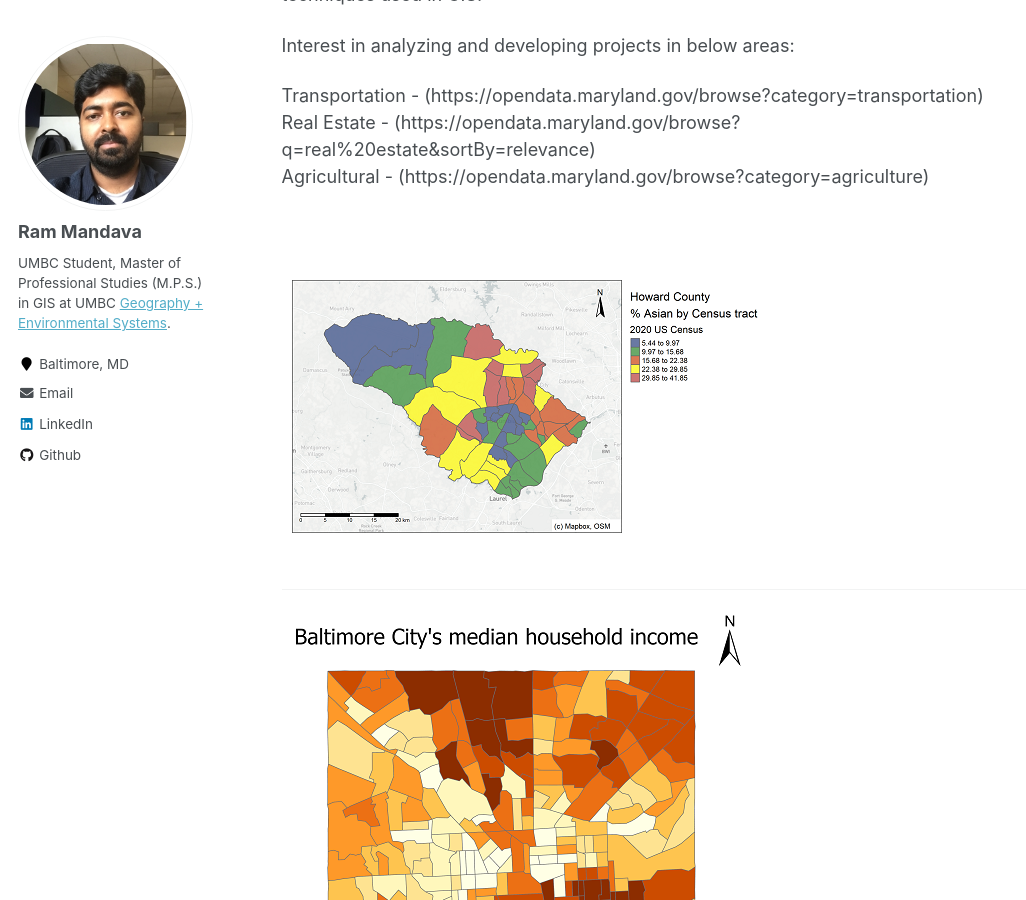
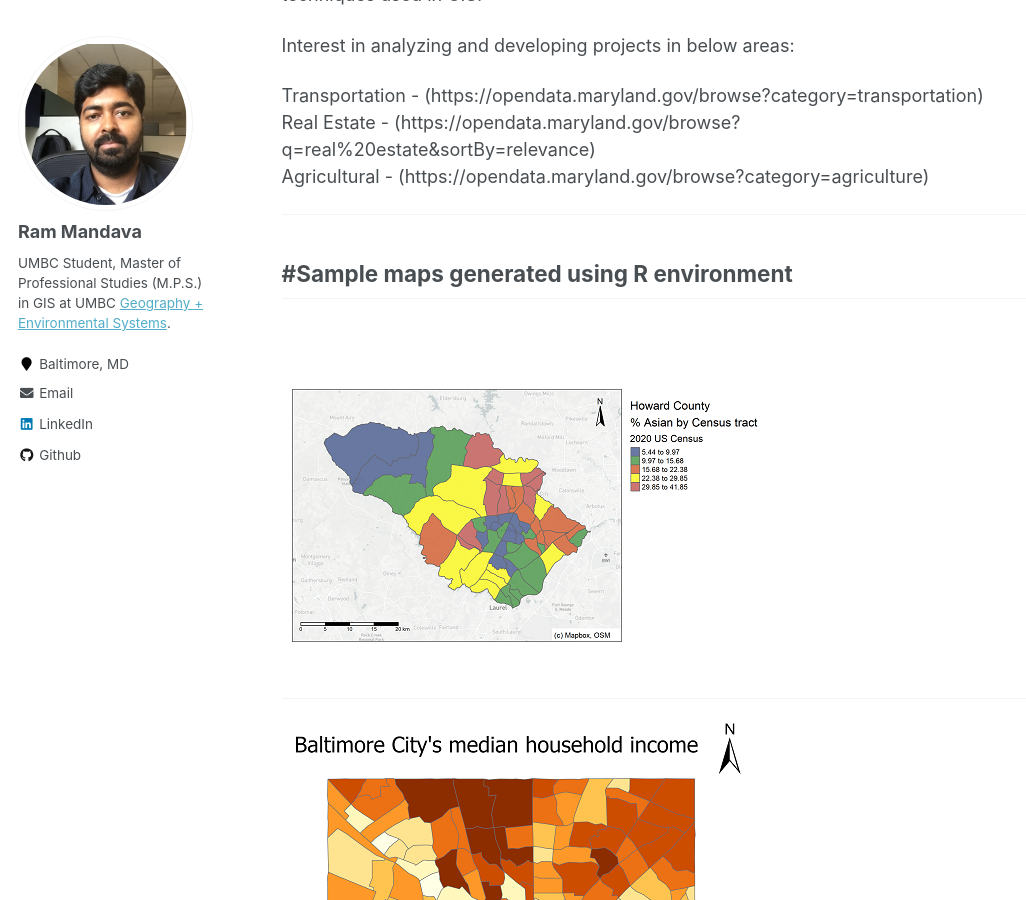
Before and after one commit to mandavaram/mandavaram.github.io, a Jekyll site: the page built from index.md, in a window 1280 px wide and 900 px high, scrolled down 430 px. Shown: the whole window, without its empty margins (0-1026 px from the left). Built offline with Jekyll 4.4.1, drawn with Linux system fonts in a browser that asks for light colours; our own code applies the rules of GitHub Pages for plain Markdown files.

Commit message:
Update index.md

```diff
--- a/index.md
+++ b/index.md
@@ -11,6 +11,10 @@ Transportation - (https://opendata.maryland.gov/browse?category=transportation)<
 Real Estate - (https://opendata.maryland.gov/browse?q=real%20estate&sortBy=relevance)<br>
 Agricultural - (https://opendata.maryland.gov/browse?category=agriculture)<br>
 
+-----------------
+
+#Sample maps generated using R environment
+-------------------------------------------
 
 ![Howard County % Asian population map](/images/Howard_County_Asian_map.png "Howard County % Asian population map")
 ---
```
